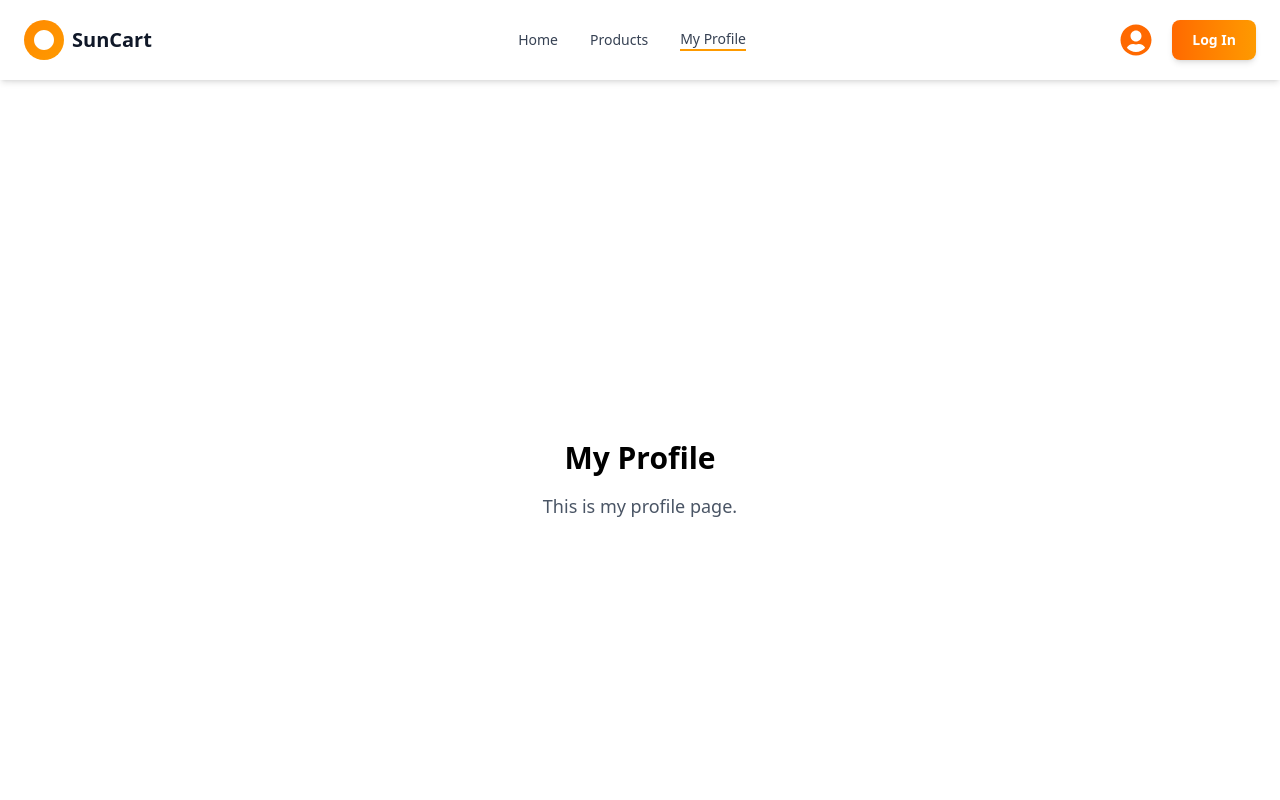
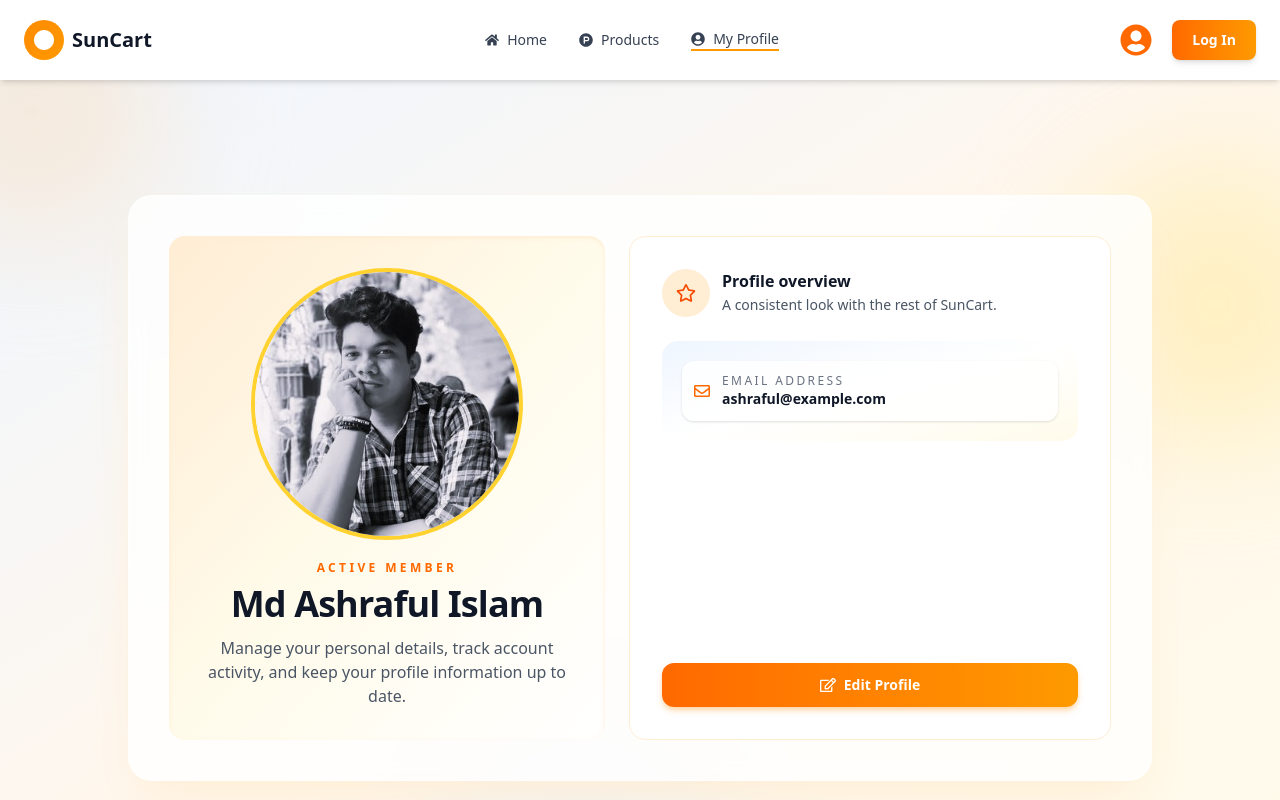
Before and after one commit to Ashraful-IR/SunCart-Summer-Essentials-Store, a Next.js app: page /MyProfile in a window 1280 px wide. Shown: the top 800 px of the page. Built offline with nearby package versions, Linux system fonts and the light colour scheme.

Commit message:
My Profile design done

```diff
--- /dev/null
+++ b/src/app/(auth)/EditProfile/page.jsx
@@ -0,0 +1,12 @@
+import React from 'react';
+
+const ProfileEditPage = () => {
+    return (
+        <div>
+            <h1>Edit Profile Page</h1>
+            <p>This is where you can edit your profile information.</p>
+        </div>
+    );
+};
+
+export default ProfileEditPage;
--- a/src/app/(main)/MyProfile/page.jsx
+++ b/src/app/(main)/MyProfile/page.jsx
@@ -1,12 +1,82 @@
 import React from "react";
+import Image from "next/image";
 import { BiSolidCircle } from "react-icons/bi";
+import { FaRegEnvelope, FaRegEdit, FaRegStar } from "react-icons/fa";
+import profileImage from "../../../assets/Image/PP1.jpg";
+import Link from "next/link";
 
 const MyProfile = () => {
   return (
-    <div className="min-h-screen flex flex-col items-center justify-center text-black px-4 text-center relative">
-      <h1 className="text-3xl font-bold">My Profile</h1>
-      <p className="mt-4 text-lg text-gray-600">This is my profile page.</p>
-    </div>
+    <main className="relative overflow-hidden bg-linear-to-br from-blue-50 via-orange-50 to-amber-50 px-4 py-6 sm:px-6 sm:py-10 md:px-8 md:py-12">
+      <div className="pointer-events-none absolute -left-24 -top-24 h-56 w-56 rounded-full bg-orange-200/40 blur-3xl sm:h-64 sm:w-64"></div>
+      <div className="pointer-events-none absolute -right-20 top-20 h-64 w-64 rounded-full bg-amber-200/40 blur-3xl sm:h-72 sm:w-72"></div>
+      <div className="pointer-events-none absolute -bottom-28 left-1/3 h-72 w-72 rounded-full bg-blue-100/40 blur-3xl sm:h-80 sm:w-80"></div>
+
+      <div className="relative mx-auto flex min-h-[calc(100vh-3rem)] w-full max-w-5xl items-center justify-center sm:min-h-[calc(100vh-5rem)]">
+        <section className="grid w-full gap-4 overflow-hidden rounded-3xl border border-white/60 bg-white/80 p-4 shadow-2xl shadow-orange-100 backdrop-blur sm:gap-6 sm:p-6 md:p-8 lg:grid-cols-[0.95fr_1.05fr] lg:p-10">
+          <div className="flex flex-col items-center justify-center rounded-2xl bg-linear-to-br from-orange-100 via-amber-50 to-white p-5 text-center shadow-inner shadow-orange-100 sm:p-6 md:p-8">
+            <div className="relative mb-5 aspect-square w-full max-w-[13rem] overflow-hidden rounded-full border-4 border-amber-300 bg-white sm:max-w-[15rem] md:max-w-[17rem]">
+              <Image
+                src={profileImage}
+                alt="Profile picture"
+                fill
+                className="object-cover"
+                sizes="(max-width: 640px) 13rem, (max-width: 768px) 15rem, 17rem"
+              />
+            </div>
+
+            <p className="text-xs font-semibold uppercase tracking-[0.28em] text-orange-500">
+              Active member
+            </p>
+            <h1 className="mt-2 text-2xl font-black tracking-tight text-gray-900 sm:text-3xl md:text-4xl">
+              Md Ashraful Islam
+            </h1>
+            <p className="mt-3 max-w-md text-sm leading-6 text-gray-600 sm:text-base">
+              Manage your personal details, track account activity, and keep
+              your profile information up to date.
+            </p>
+          </div>
+
+          <div className="flex flex-col justify-between rounded-2xl border border-orange-100 bg-white p-5 sm:p-6 md:p-8">
+            <div className="space-y-5 sm:space-y-6">
+              <div className="flex items-start gap-3 sm:items-center">
+                <div className="flex h-11 w-11 shrink-0 items-center justify-center rounded-full bg-orange-100 text-orange-600 sm:h-12 sm:w-12">
+                  <FaRegStar className="h-5 w-5" />
+                </div>
+                <div>
+                  <p className="text-sm font-semibold text-gray-900 sm:text-base">
+                    Profile overview
+                  </p>
+                  <p className="text-sm leading-6 text-gray-600">
+                    A consistent look with the rest of SunCart.
+                  </p>
+                </div>
+              </div>
+
+              <div className="space-y-3 rounded-2xl bg-linear-to-br from-blue-50 via-white to-amber-50 p-4 sm:space-y-4 sm:p-5">
+                <div className="flex items-start gap-3 rounded-xl bg-white/80 p-3 shadow-sm sm:items-center">
+                  <FaRegEnvelope className="h-4 w-4 text-orange-500" />
+                  <div>
+                    <p className="text-xs font-medium uppercase tracking-[0.2em] text-gray-500">
+                      Email address
+                    </p>
+                    <p className="break-all text-sm font-semibold text-gray-900 sm:break-normal">
+                      ashraful@example.com
+                    </p>
+                  </div>
+                </div>
+              </div>
+            </div>
+            <Link href="/EditProfile" className="w-full">
+              <button className="mt-6 flex w-full items-center justify-center gap-2 rounded-xl bg-linear-to-r from-orange-500 to-amber-500 px-5 py-3 text-sm font-semibold text-white shadow-md shadow-orange-200 transition hover:from-orange-600 hover:to-amber-600 hover:shadow-lg ">
+                <FaRegEdit className="h-4 w-4" />
+                Edit Profile
+              </button>
+            </Link>
+          </div>
+        </section>
+      </div>
+    </main>
   );
 };
 
--- a/src/components/NavLink.jsx
+++ b/src/components/NavLink.jsx
@@ -4,19 +4,18 @@ import Link from "next/link";
 import { usePathname } from "next/navigation";
 import React from "react";
 
-const NavLink = ({ href, children }) => {
+const NavLink = ({ href, children, className = "", ...props }) => {
   const link = usePathname();
 
   const isActive = link === href;
   return (
-    <>
-      <Link
-        href={href}
-        className={` ${isActive ? "border-b-2 border-amber-500" : ""} `}
-      >
-        {children}
-      </Link>
-    </>
+    <Link
+      href={href}
+      className={`${className} ${isActive ? "border-b-2 border-amber-500" : ""}`}
+      {...props}
+    >
+      {children}
+    </Link>
   );
 };
 
--- a/src/components/shared/Navbar.jsx
+++ b/src/components/shared/Navbar.jsx
@@ -1,15 +1,21 @@
 import Link from "next/link";
 import { BiSolidCircle } from "react-icons/bi";
 import { HiOutlineMenu } from "react-icons/hi";
-import { FaUserCircle } from "react-icons/fa";
+import { FaHome, FaProductHunt, FaUserCircle,  } from "react-icons/fa";
 import NavLink from "../NavLink";
 
 const NavPage = () => {
   const menuItems = (
     <>
-      <NavLink href="/">Home</NavLink>
-      <NavLink href="/Product">Products</NavLink>
-      <NavLink href="/MyProfile">My Profile</NavLink>
+      <NavLink href="/" className="flex items-center gap-2">
+        <FaHome /> Home
+      </NavLink>
+      <NavLink href="/Product" className="flex items-center gap-2">
+        <FaProductHunt /> Products
+      </NavLink>
+      <NavLink href="/MyProfile" className="flex items-center gap-2">
+        <FaUserCircle /> My Profile
+      </NavLink>
     </>
   );
 
```
Also changed, not shown: src/assets/Image/PP1.jpg (added).
